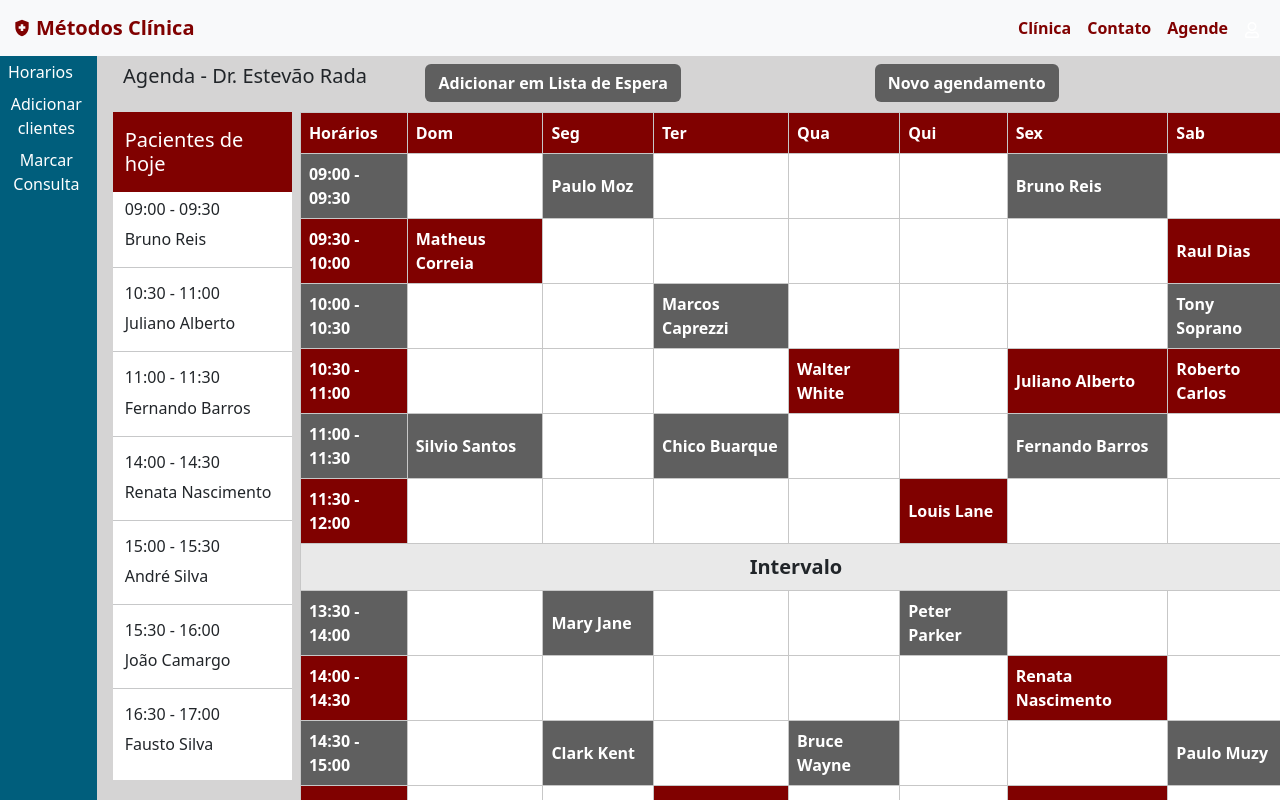
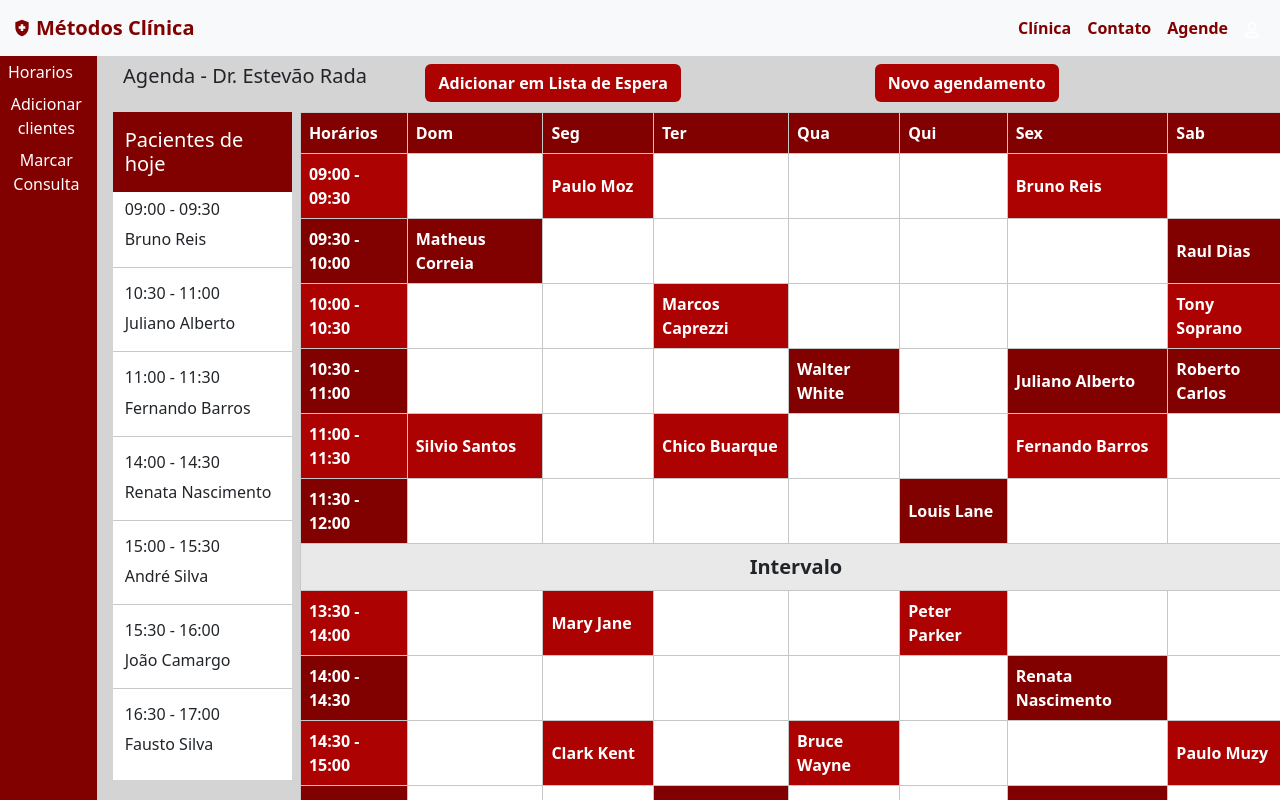
Before and after one commit to PedroOmeeti/clinica-metodos-principal, a React (Create React App) app: page /adm in a window 1280 px wide. Shown: the top 800 px of the page. Built offline with nearby package versions, Linux system fonts and the light colour scheme.

Commit message:
troca de background das cores

```diff
--- a/src/components/Contato.components.css
+++ b/src/components/Contato.components.css
@@ -20,7 +20,7 @@
   background: #800100;
 }
 :root{
-  --primary:  #5f5f5f;
+  --primary:  #ad0202;
   --secondary: #800100;
   --tertiary: rgb(233, 233, 233);
 }
--- a/src/components/componentsADM/Adm.components.css
+++ b/src/components/componentsADM/Adm.components.css
@@ -1,3 +1,3 @@
 .listBackGround {
-  background: #005E7C;
+  background: #800100;
 }
```
